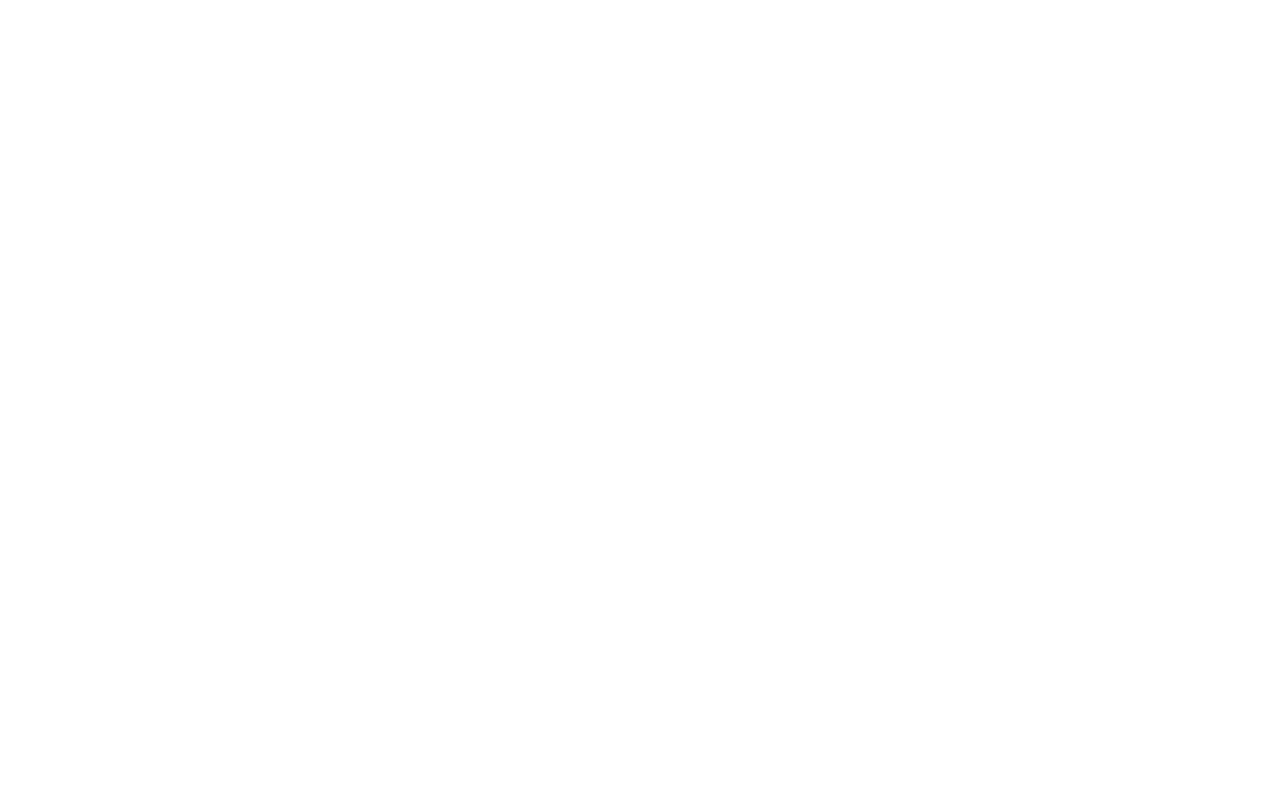
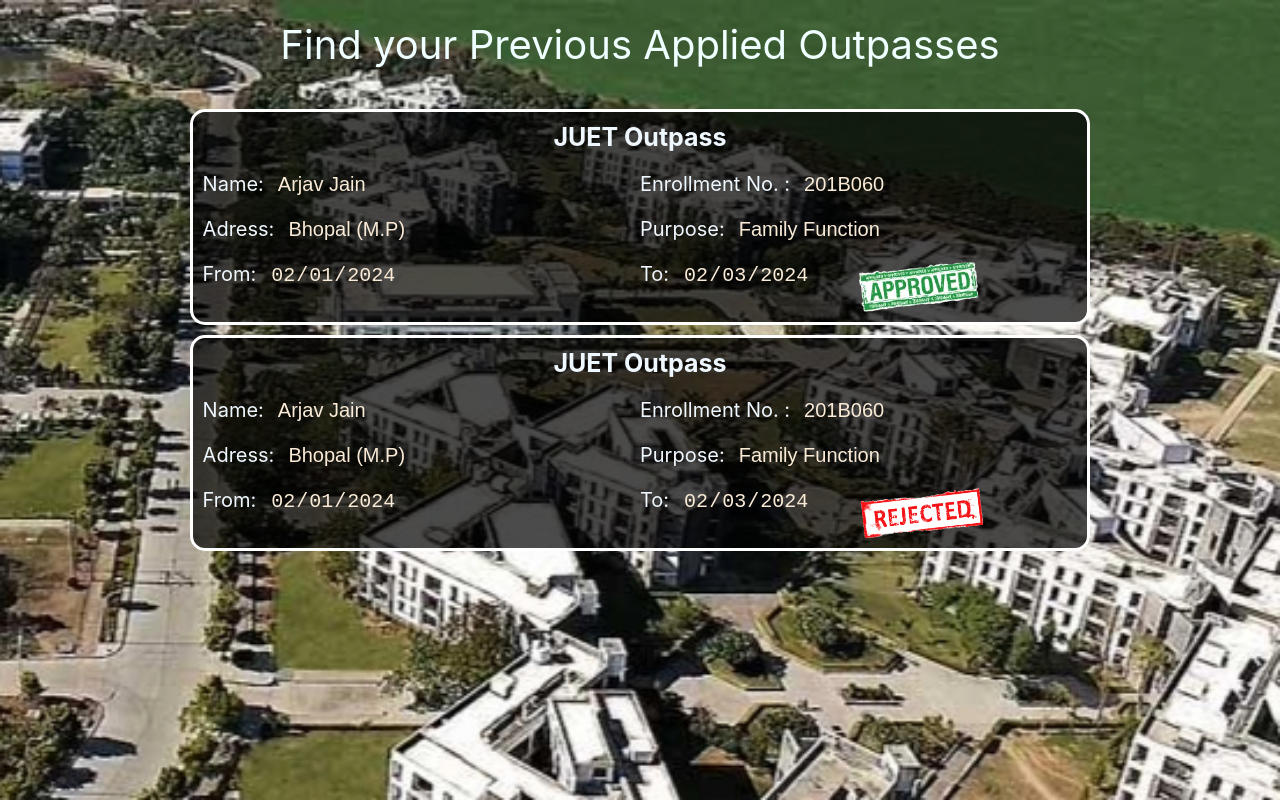
Before and after one commit to github-arjav/College-Outpass-System, a React (Create React App) app in the folder client/: page /StudentPrevOutpasses in a window 1280 px wide. Before the commit this address had no page. Built offline with nearby package versions, Linux system fonts and the light colour scheme.

Commit message:
Created other type of outpasses and added applied and previous outpasses pages

```diff
--- a/client/src/AllRoutes.jsx
+++ b/client/src/AllRoutes.jsx
@@ -8,6 +8,10 @@ import StudentHomePage from "./Pages/HomePage/StudentHomePage";
 import WardenHomePage from "./Pages/HomePage/WardenHomePage";
 import Form from "./Pages/OutpassForm/Form"
 import StudentAppliedOutpass from "./Components/Outpasses/StudentAppliedOutpass";
+import StudentPendingOutpasses from "./Pages/PendingOutpasses/StudentPendingOutpasses";
+import StudentApprovedOutpass from "./Components/Outpasses/StudentApprovedOutpass";
+import StudentRejectedOutpass from "./Components/Outpasses/StudentRejectedOutpass";
+import StudentPrevOutpasses from "./Pages/PreviousOutpasses/StudentPrevOutpasses";
 
 const AllRoutes = () => {
     return(
@@ -19,6 +23,10 @@ const AllRoutes = () => {
             <Route path="/WardenHomePage" element={<WardenHomePage />}/>
             <Route path="/Form" element={<Form/>}/>
             <Route path="/StudentAppliedOutpass" element={<StudentAppliedOutpass/>}/>
+            <Route path="/StudentPendingOutpasses" element={<StudentPendingOutpasses/>}/>
+            <Route path="/StudentApprovedOutpass" element={<StudentApprovedOutpass/>}/>
+            <Route path="/StudentRejectedOutpass" element={<StudentRejectedOutpass/>}/>
+            <Route path="/StudentPrevOutpasses" element={<StudentPrevOutpasses/>}/>
         </Routes>
     )
 }
--- a/client/src/Components/Outpasses/StudentAppliedOutpass.css
+++ b/client/src/Components/Outpasses/Outpass.css
@@ -1,12 +1,11 @@
 .pass-container{
-    position: absolute;
     border: solid;
-    width: 60%;
+    /* width: 60%; */
     left: 20%;
     border: solid #fff;
     border-radius: 15px;
     background-color: rgb(0,0,0);
-    /* background-color: rgba(0,0,0, 0.4); */
+    background-color: rgba(0,0,0, 0.7);
 }
 
 .pass-container form{
--- a/client/src/Components/Outpasses/StudentAppliedOutpass.jsx
+++ b/client/src/Components/Outpasses/StudentAppliedOutpass.jsx
@@ -1,6 +1,6 @@
 import React from "react";
 
-import "./StudentAppliedOutpass.css"
+import "./Outpass.css"
 import pending from "../../Assets/pending.png"
 
 const StudentAppliedOutpass = () => {
@@ -26,7 +26,7 @@ const StudentAppliedOutpass = () => {
                 <label htmlFor="purpose"className="item6">Purpose:
                     <input type="text" name="purpose" value="Family Function" className="sa-pass"/>
                 </label>
-                <input type="image" src={pending} className="item7"/>
+                <input type="image" alt="pending" src={pending} className="item7"/>
             </form>
         </div>
     )
--- /dev/null
+++ b/client/src/Components/Outpasses/StudentApprovedOutpass.jsx
@@ -0,0 +1,35 @@
+import React from "react";
+
+import "./Outpass.css"
+import approved from "../../Assets/approved.png"
+
+const StudentApprovedOutpass = () => {
+    return(
+        <div className="pass-container">
+            <form>
+                <p>JUET Outpass</p>
+                <label htmlFor="fname" className="item1">Name:
+                    <input type="text" name="fname" value="Arjav Jain" className="sa-pass"/>
+                </label>
+                <label htmlFor="enroll"className="item2">Enrollment No. :
+                    <input type="text" name="enroll" value="201B060" className="sa-pass sa-enroll"/>
+                </label>
+                <label htmlFor="from"className="item3">From:
+                    <input type="date" name="from" value="2024-02-01" className="sa-pass sa-date"/>
+                </label>
+                <label htmlFor="to" className="item4">To:
+                    <input type="date" name="to" value="2024-02-03" className="sa-pass sa-date"/>
+                </label>
+                <label htmlFor="adress"className="item5">Adress:
+                    <input type="text" name="adress" value="Bhopal (M.P)" className="sa-pass"/>
+                </label>
+                <label htmlFor="purpose"className="item6">Purpose:
+                    <input type="text" name="purpose" value="Family Function" className="sa-pass"/>
+                </label>
+                <input type="image" alt="pending" src={approved} className="item7"/>
+            </form>
+        </div>
+    )
+}
+
+export default StudentApprovedOutpass
--- /dev/null
+++ b/client/src/Components/Outpasses/StudentRejectedOutpass.jsx
@@ -0,0 +1,35 @@
+import React from "react";
+
+import "./Outpass.css"
+import rejected from "../../Assets/rejected.png"
+
+const StudentRejectedOutpass = () => {
+    return(
+        <div className="pass-container">
+            <form>
+                <p>JUET Outpass</p>
+                <label htmlFor="fname" className="item1">Name:
+                    <input type="text" name="fname" value="Arjav Jain" className="sa-pass"/>
+                </label>
+                <label htmlFor="enroll"className="item2">Enrollment No. :
+                    <input type="text" name="enroll" value="201B060" className="sa-pass sa-enroll"/>
+                </label>
+                <label htmlFor="from"className="item3">From:
+                    <input type="date" name="from" value="2024-02-01" className="sa-pass sa-date"/>
+                </label>
+                <label htmlFor="to" className="item4">To:
+                    <input type="date" name="to" value="2024-02-03" className="sa-pass sa-date"/>
+                </label>
+                <label htmlFor="adress"className="item5">Adress:
+                    <input type="text" name="adress" value="Bhopal (M.P)" className="sa-pass"/>
+                </label>
+                <label htmlFor="purpose"className="item6">Purpose:
+                    <input type="text" name="purpose" value="Family Function" className="sa-pass"/>
+                </label>
+                <input type="image" alt="pending" src={rejected} className="item7"/>
+            </form>
+        </div>
+    )
+}
+
+export default StudentRejectedOutpass
--- a/client/src/Pages/HomePage/StudentHomePage.jsx
+++ b/client/src/Pages/HomePage/StudentHomePage.jsx
@@ -9,6 +9,14 @@ const StudentHomePage = () =>{
 
     const handleApply = () => {
         navigate('/Form')
+    }
+
+    const handleStudentPending = () => {
+        navigate('/StudentPendingOutpasses')
+    }
+
+    const handleStudentPrevious = () => {
+        navigate('/StudentPrevOutpasses')
     }
 
     return(
@@ -23,10 +31,10 @@ const StudentHomePage = () =>{
                     <button onClick={handleApply}>Apply for Outpass</button>
                 </div>
                 <div className="sfunction">
-                    <button>View pending Outpasses</button>
+                    <button onClick={handleStudentPending}>View pending Outpasses</button>
                 </div>
                 <div className="sfunction">
-                    <button>View Previous Outpasses</button>
+                    <button onClick={handleStudentPrevious}>View Previous Outpasses</button>
                 </div>
             </div>
         </div>
--- /dev/null
+++ b/client/src/Pages/PendingOutpasses/StudentPendingOutpasses.css
@@ -0,0 +1,22 @@
+.s-pending{
+    height: 100vh;
+    width: 100%;
+    box-sizing: border-box;
+    background-image: url("../../Assets/juet.png");
+    background-repeat: no-repeat;
+    background-size: cover;
+}
+
+.s-pending h1{
+    margin: 0;
+    padding: 20px 0 40px 0;
+    text-align: center;
+    font-size: 40px;
+    color:azure;
+    font-weight: normal;
+}
+
+.outpass{
+    display: grid;
+    row-gap: 20px;
+}
--- /dev/null
+++ b/client/src/Pages/PendingOutpasses/StudentPendingOutpasses.jsx
@@ -0,0 +1,19 @@
+import React from "react";
+
+import StudentAppliedOutpass from "../../Components/Outpasses/StudentAppliedOutpass"
+
+import "./StudentPendingOutpasses.css"
+
+const StudentPendingOutpasses = () => {
+    return(
+        <div className="s-pending">
+            <h1>Find your Pending Outpasses</h1>
+            <div className="outpasses">
+                <StudentAppliedOutpass />
+                <StudentAppliedOutpass />
+            </div>
+        </div>
+    )
+}
+
+export default StudentPendingOutpasses
--- /dev/null
+++ b/client/src/Pages/PreviousOutpasses/StudentPrevOutpasses.css
@@ -0,0 +1,23 @@
+.s-prev{
+    height: 100vh;
+    width: 100%;
+    box-sizing: border-box;
+    background-image: url("../../Assets/juet.png");
+    background-repeat: no-repeat;
+    background-size: cover;
+}
+
+.s-prev h1{
+    margin: 0;
+    padding: 20px 0 40px 0;
+    text-align: center;
+    font-size: 40px;
+    color:azure;
+    font-weight: normal;
+}
+
+.outpasses{
+    display: grid;
+    gap: 10px;
+    justify-content: center;
+}
--- /dev/null
+++ b/client/src/Pages/PreviousOutpasses/StudentPrevOutpasses.jsx
@@ -0,0 +1,20 @@
+import React from "react";
+
+import StudentApprovedOutpass from "../../Components/Outpasses/StudentApprovedOutpass"
+import StudentRejectedOutpass from "../../Components/Outpasses/StudentRejectedOutpass"
+
+import "./StudentPrevOutpasses.css"
+
+const StudentPrevOutpasses = () => {
+    return(
+        <div className="s-prev">
+            <h1>Find your Previous Applied Outpasses</h1>
+            <div className="outpasses">
+                <StudentApprovedOutpass/>
+                <StudentRejectedOutpass/>
+            </div>
+        </div>
+    )
+}
+
+export default StudentPrevOutpasses
```
Also changed, not shown: client/src/Assets/approved.png (added), client/src/Assets/rejected.png (added).
